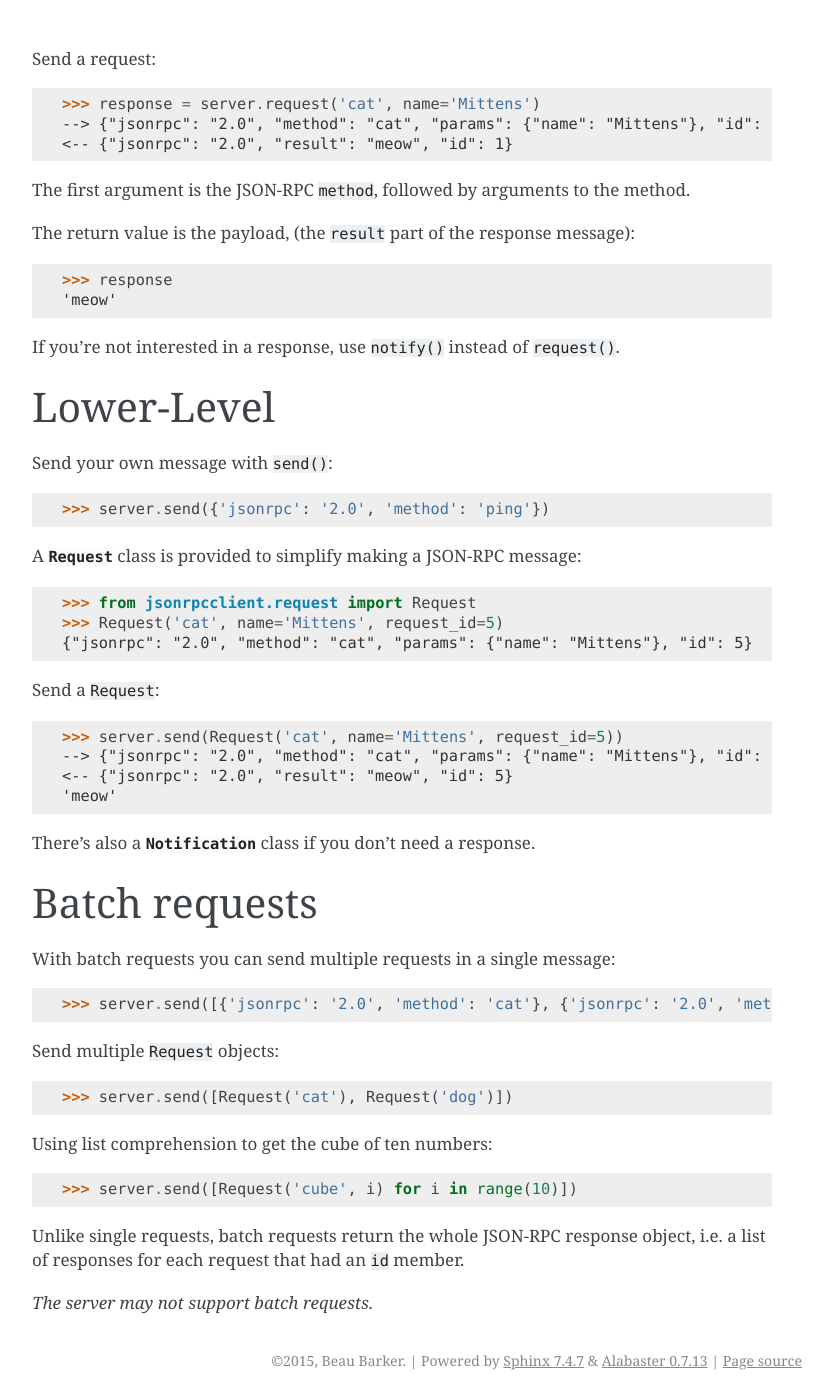
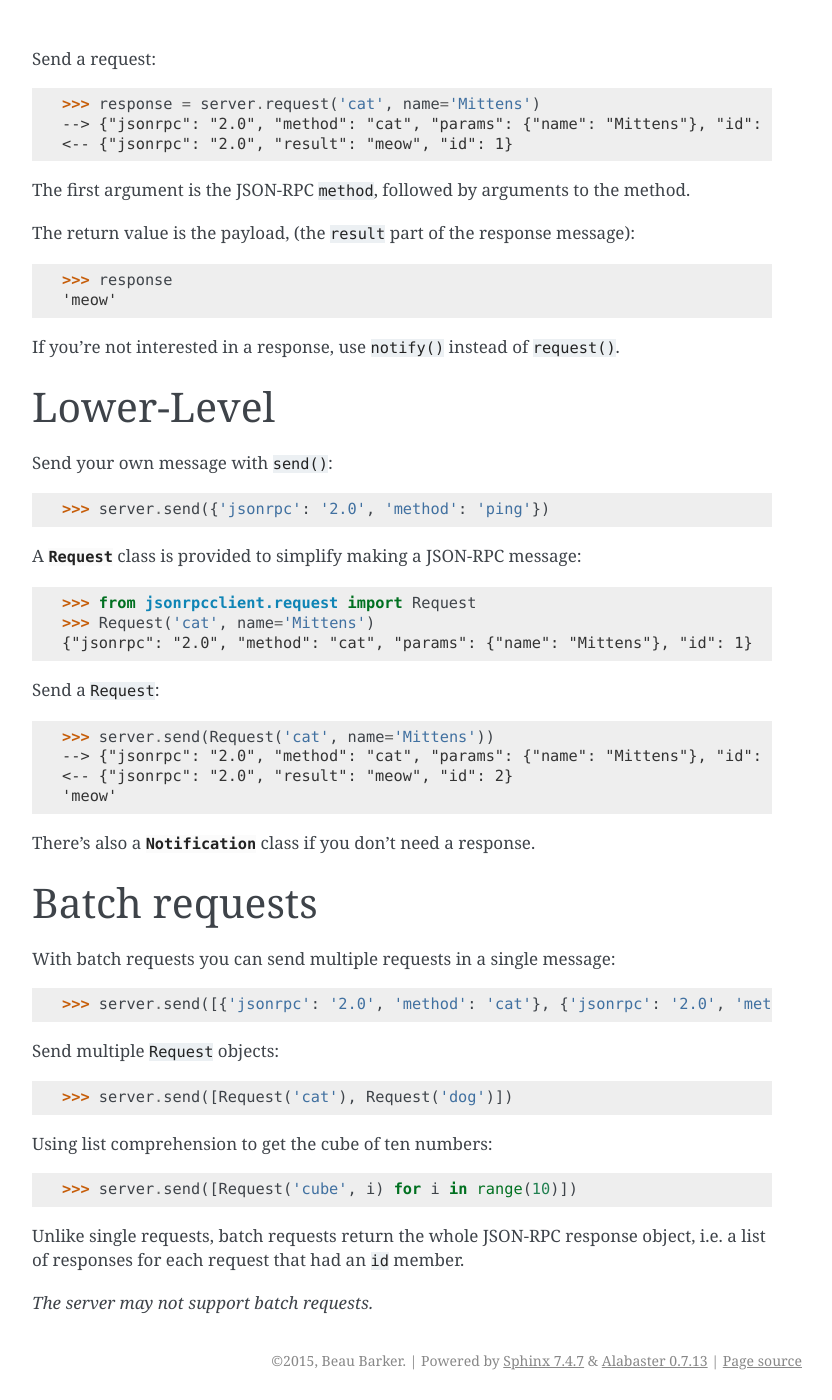
Before and after one commit to explodinglabs/jsonrpcclient, a Sphinx documentation site: the page built from doc/_includes/requests.rst, in a window 1280 px wide. Shown: the whole page, without its empty margins (238-1070 px from the left). Built offline with Sphinx 7.4.7, drawn with Linux system fonts in a browser that asks for light colours.

Commit message:
Remove request_id from lower-level section in docs

```diff
--- a/doc/_includes/requests.rst
+++ b/doc/_includes/requests.rst
@@ -27,14 +27,14 @@ A :class:`~request.Request` class is provided to simplify making a JSON-RPC
 message::
 
     >>> from jsonrpcclient.request import Request
-    >>> Request('cat', name='Mittens', request_id=5)
-    {"jsonrpc": "2.0", "method": "cat", "params": {"name": "Mittens"}, "id": 5}
+    >>> Request('cat', name='Mittens')
+    {"jsonrpc": "2.0", "method": "cat", "params": {"name": "Mittens"}, "id": 1}
 
 Send a ``Request``::
 
-    >>> server.send(Request('cat', name='Mittens', request_id=5))
-    --> {"jsonrpc": "2.0", "method": "cat", "params": {"name": "Mittens"}, "id": 5}
-    <-- {"jsonrpc": "2.0", "result": "meow", "id": 5}
+    >>> server.send(Request('cat', name='Mittens'))
+    --> {"jsonrpc": "2.0", "method": "cat", "params": {"name": "Mittens"}, "id": 2}
+    <-- {"jsonrpc": "2.0", "result": "meow", "id": 2}
     'meow'
 
 There's also a :class:`~request.Notification` class if you don't need a response.
```
